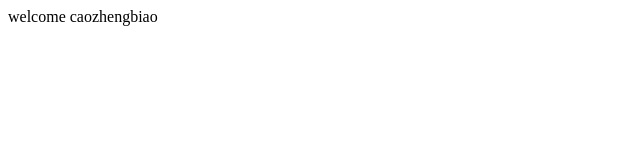
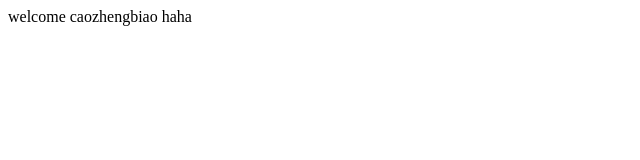
Before and after one commit to caozhengbiao/caozhengbiao.github.io, a plain HTML site: page index.html in a window 1280 px wide. Shown: the full height of the page, 0-640 px from the left. Drawn offline with Linux system fonts and the light colour scheme.

Commit message:
测试修改

```diff
--- a/index.html
+++ b/index.html
@@ -1,5 +1,5 @@
 <html>
 <body>
-welcome caozhengbiao
+welcome caozhengbiao haha
 </body>
 </html>
```
